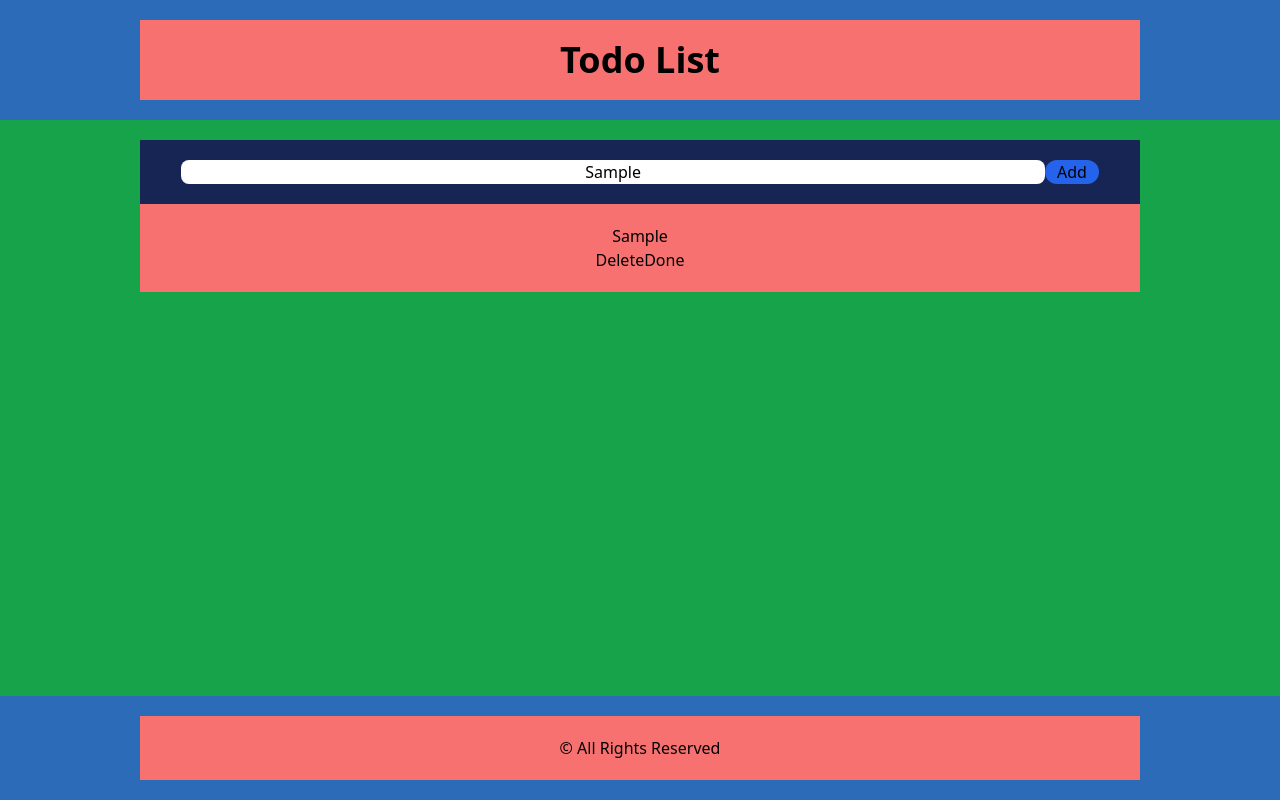
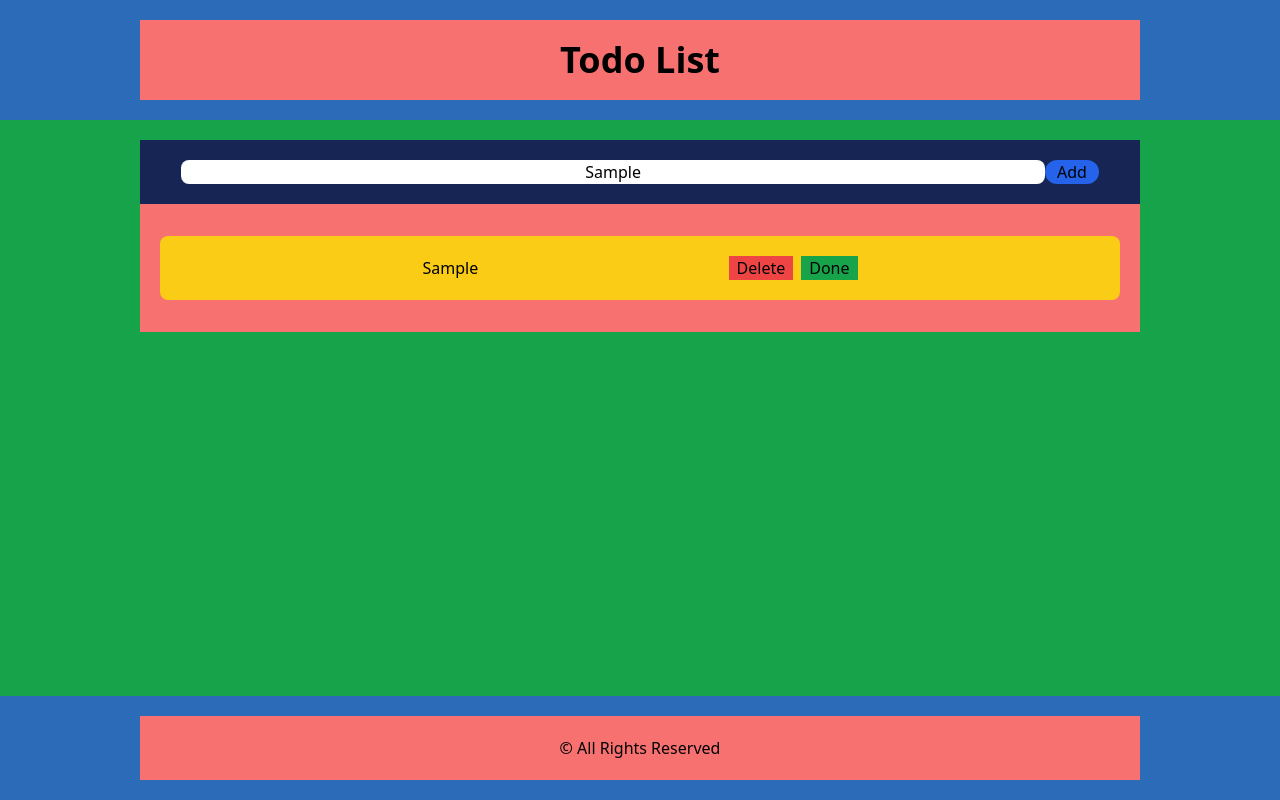
Before and after one commit to GashawMucheye/React-TypeScript-Todo_list, a React (Vite) app in the folder todo-list/: page / in a window 1280 px wide. Both pictures are taken after typing "Sample" into the empty fields and a click on the button "Add". Built offline with nearby package versions, Linux system fonts and the light colour scheme.

Commit message:
wrap the SingleTodo component by Draggable to make dragable and added style

```diff
--- a/todo-list/src/components/SingleTodo.tsx
+++ b/todo-list/src/components/SingleTodo.tsx
@@ -1,17 +1,27 @@
 import { FC, useContext } from 'react';
-import { Alltasks } from '../types/types';
 import { Tasking } from '../context/TaskProvider';
-const SingleTodo: FC<Alltasks> = ({ todo, id, isDone }) => {
+import { Draggable } from 'react-beautiful-dnd';
+const SingleTodo: FC<{
+  todo: string;
+  id: number;
+  isDone: boolean;
+  index: number;
+}> = ({ todo, id, isDone, index }) => {
   const { dispatch } = useContext(Tasking);
   return (
-    <div>
+    <Draggable draggableId={id.toString()} index={index}>
+      {(provided) => (
+        <div
+          className="bg-yellow-400 my-3 rounded-lg flex justify-evenly p-5"
+          {...provided.draggableProps}
+          {...provided.dragHandleProps}
+          ref={provided.innerRef}
+        >
+          <section>{isDone ? <s>{todo}</s> : <div>{todo}</div>}</section>
+
           <section>
-        {isDone ? <s>{todo}</s> : <div>{todo}</div>}
-
-        <div>{isDone}</div>
-        <div className="buttons">
             <button
-            className="btn"
+              className="bg-red-500 mx-[.5em] px-[.5em]"
               onClick={() => {
                 dispatch({ type: 'DELETE_TASK', payload: id });
               }}
@@ -19,16 +29,17 @@ const SingleTodo: FC<Alltasks> = ({ todo, id, isDone }) => {
               Delete
             </button>
             <button
-            className="btn"
+              className="bg-green-600 px-[.5em]"
               onClick={() => {
                 dispatch({ type: 'TASK_DONE', payload: id });
               }}
             >
               Done
             </button>
-        </div>
           </section>
         </div>
+      )}
+    </Draggable>
   );
 };
 
```
Lines whose indentation alone changed are shown as unchanged.
